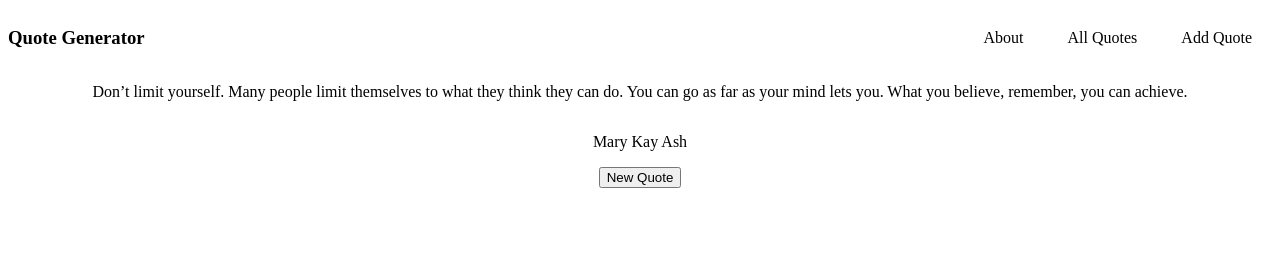
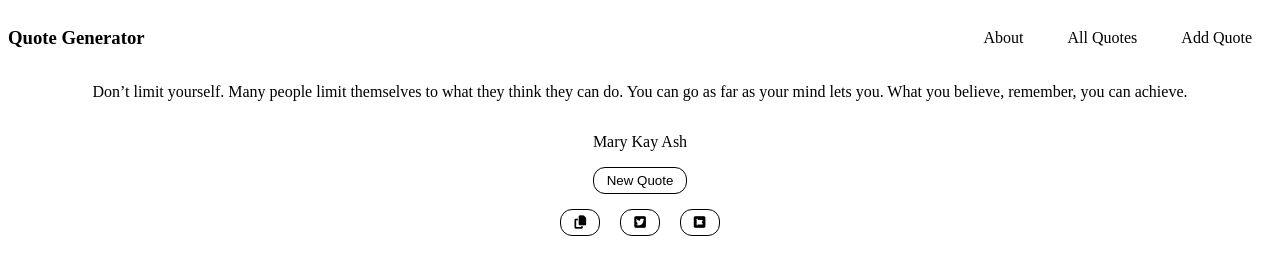
Before and after one commit to onlyonediamond/quote-generator, a plain HTML site: page index.html in a window 1280 px wide. Drawn offline with Linux system fonts and the light colour scheme.

Commit message:
Working on style of page

```diff
--- a/index.html
+++ b/index.html
@@ -5,6 +5,7 @@
     <meta http-equiv="X-UA-Compatible" content="IE=edge">
     <meta name="viewport" content="width=device-width, initial-scale=1.0">
     <link rel="stylesheet" href="style.css">
+    <script src="https://kit.fontawesome.com/2f90785733.js" crossorigin="anonymous"></script>
     <title>Quote Genarator</title>
 </head>
     <body>
@@ -18,11 +19,16 @@
             </nav>
         </div>
 
-        <div class="container">
+        <div class="quote-box">
                 <p id="quote">Don’t limit yourself. Many people limit themselves to what they think they can do. You can go as far as your mind lets you. What you believe, remember, you can achieve.</p>
                 <p id="author">Mary Kay Ash</p>
                 <button id="btn" type="submit">New Quote</button>
         </div>
+        <div class="features">
+            <button id="copy"><i class="fa-solid fa-copy"></i></button>
+            <button id="twitter"><i class="fa-brands fa-square-twitter"></i></button>
+            <button id="fontAwesome"><i class="fa-brands fa-square-font-awesome"></i></button>
+        </div>
 <script src="script.js"></script>
     </body>
 </html>
--- a/style.css
+++ b/style.css
@@ -23,12 +23,34 @@ a {
     color: #000;
 }
 
-.container {
+.quote-box {
     display: flex;
     flex-direction: column;
     align-items: center;
 }
 
-.text p {
+#quote p {
     font-size: 15px;
 }
+
+.quote-box button {
+    cursor: pointer;
+    padding: 5px 13px;
+    background-color: #fff;
+    border: 1px solid #000;
+    border-radius: 12px;
+}
+
+.features {
+    display: flex;
+    justify-content: center;
+}
+
+.features button {
+    cursor: pointer;
+    margin: 15px 10px 0 10px;
+    padding: 5px 13px;
+    background-color: #fff;
+    border: 1px solid #000;
+    border-radius: 12px;
+}
```
